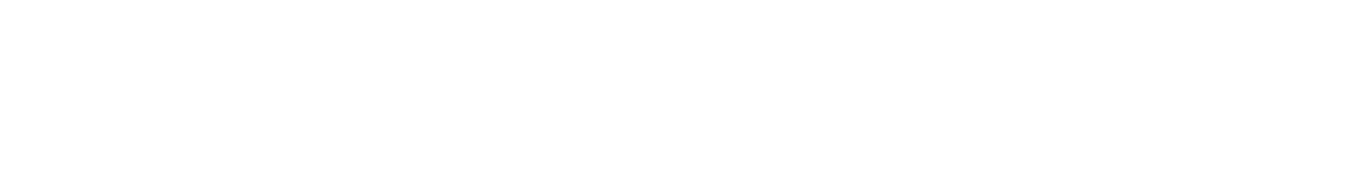
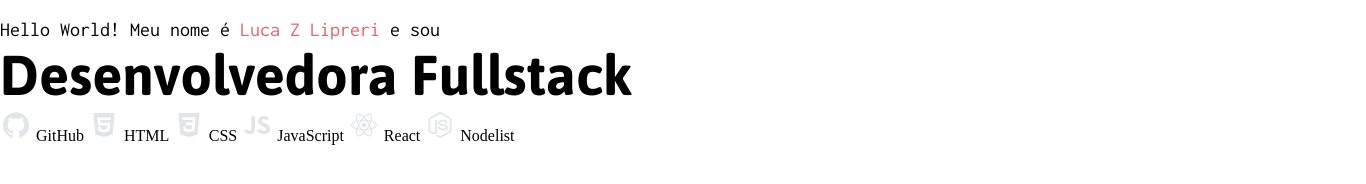
Before and after one commit to Lucas-Lipreri/Portifolio-Dev, a plain HTML site: page Index.html in a window 1280 px wide. Shown: the whole page, 1366 px wide, since content can reach past the window. Drawn offline with Linux system fonts and the light colour scheme.

Commit message:
Alguns ajustes

```diff
--- a/Index.html
+++ b/Index.html
@@ -1,20 +1,62 @@
-<!DOCTYPE html>
+<!doctype html>
 <html lang="en">
 
 <head>
-    <meta charset="UTF-8">
-    <meta name="viewport" content="width=device-width, initial-scale=1.0">
-    <title>Document</title>
+    <meta charset="UTF-8" />
+    <meta name="viewport" content="width=device-width, initial-scale=1.0" />
+    <title>Portifolio-Dev</title>
 
-    <link rel="stylesheet" href="style/global.css">
+    <link rel="stylesheet" href="style/global.css" />
 
     <link
         href="https://fonts.googleapis.com/css2?family=Asap:ital,wght@0,100..900;1,100..900&family=Inconsolata:wght@200..900&family=Maven+Pro:wght@400..900&display=swap"
-        rel="stylesheet">
+        rel="stylesheet" />
 </head>
 
 <body>
-
+    <section id="header">
+        <div class="intro">
+            <header>
+                <div id="avatar">
+                    <img src="/style/" alt="" />
+                </div>
+                <div id="info-title">
+                    <h2>
+                        Hello World! Meu nome é
+                        <span class="color-red">Luca Z Lipreri</span> e sou
+                    </h2>
+                    <h1>Desenvolvedora Fullstack</h1>
+                </div>
+            </header>
+            <div id="tags">
+                <span>
+                    <img src="/style/assets/tech/GitHub.svg" alt="Github logo" />
+                    GitHub
+                </span>
+                <span>
+                    <img src="/style/assets/tech/HTML.svg" alt="HTML logo" />
+                    HTML
+                </span>
+                <span>
+                    <img src="/style/assets/tech/CSS.svg" alt="CSS logo" />
+                    CSS
+                </span>
+                <span>
+                    <img src="/style/assets/tech/JavaScript.svg" alt="JavaScript logo" />
+                    JavaScript
+                </span>
+                <span>
+                    <img src="/style/assets/tech/React.svg" alt="React Logo" />
+                    React
+                </span>
+                <span>
+                    <img src="/style/assets/tech/Node.js.svg" alt="Node logo" />
+                    Nodelist
+                </span>
+            </div>
+        </div>
+        <span></span>
+    </section>
 </body>
 
 </html>
--- a/style/global.css
+++ b/style/global.css
@@ -21,4 +21,30 @@
     /* Text */
     --text-md: 16px/140% var(--text-font-family);
     --text-sm: 14px/140% var(--text-font-family);
+
+    /* color */
+    --gray-100: #E2E4E9;
+    --gray-200: #C0C1CE;
+    --gray-300: #878EA1;
 }
+
+body {
+    width: 1366px;
+    justify-content: center;
+}
+
+h1 {
+    font: var(--title-lg);
+}
+
+h2 {
+    font: var(--subtitle);
+}
+
+p {
+    font: var(--text-sm);
+}
+
+.color-red {
+    color: #E3646E;
+}
--- a/style/index.css
+++ b/style/index.css
@@ -1 +1,2 @@
 @import url('global.css');
+@import url('section.css');
--- /dev/null
+++ b/style/section.css
@@ -0,0 +1,15 @@
+#header {
+    background-color: black;
+    background-image: url(/style/assets/images/Background_Intro.png);
+
+    #tags span{
+        background: var(--gray-200);
+        width: 114px;
+        height: 40px;
+
+    }
+
+  #tags span img {
+    width: 24px;
+  }
+}
```
